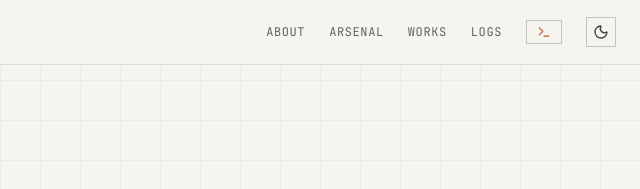
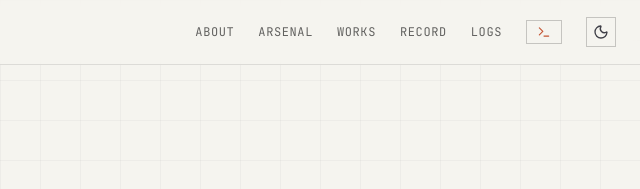
Before and after one commit to yul1ux/portfolio, an Astro site: page / in a window 1280 px wide. Shown: the top 189 px of the page, 640-1280 px from the left. Built offline with nearby package versions, Linux system fonts and the light colour scheme; Astro itself is replaced by a stand-in of ours.

Commit message:
Update header navigation links

```diff
--- a/src/components/home/Header.astro
+++ b/src/components/home/Header.astro
@@ -30,7 +30,10 @@ import ThemeToggle from '../interactive/ThemeToggle';
         <a href="#works" class="accent-hover transition-colors">
           WORKS
         </a>
-        <a href="#log" class="accent-hover transition-colors">
+        <a href="#record" class="accent-hover transition-colors">
+          RECORD
+        </a>
+        <a href="/blog/" class="accent-hover transition-colors">
           LOGS
         </a>
       </nav>
```
